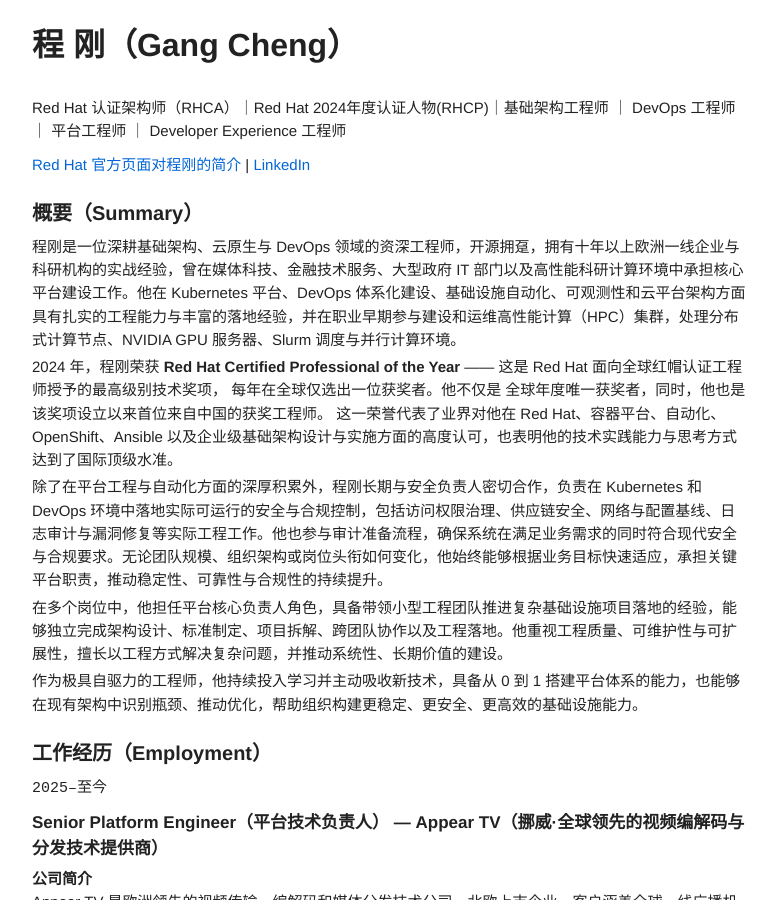
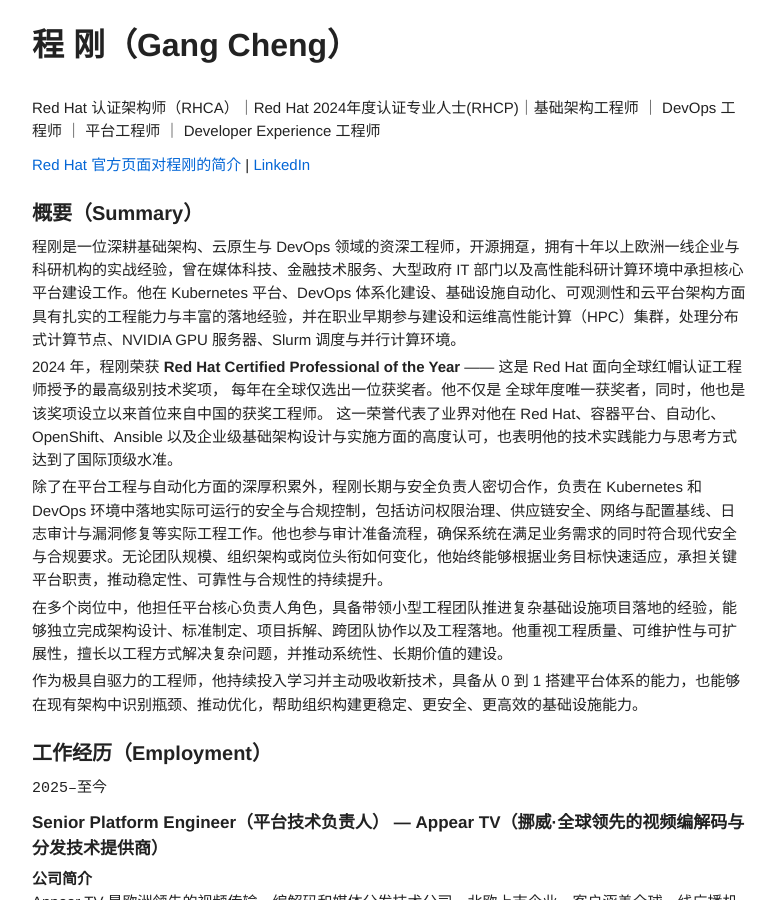
Before and after one commit to gcccheng/wugui, a Jekyll site: the page built from index.md, in a window 1280 px wide and 900 px high. Shown: the whole window, without its empty margins (118-893 px from the left). Built offline with Jekyll 4.4.1, drawn with Linux system fonts in a browser that asks for light colours.

Commit message:
Update title for Red Hat certification description

```diff
--- a/index.md
+++ b/index.md
@@ -5,7 +5,7 @@ title: 程刚中文简历
 
 # 程 刚（Gang Cheng）
 
-Red Hat 认证架构师（RHCA）｜Red Hat 2024年度认证人物(RHCP)｜基础架构工程师 ｜ DevOps 工程师 ｜ 平台工程师 ｜ Developer Experience 工程师
+Red Hat 认证架构师（RHCA）｜Red Hat 2024年度认证专业人士(RHCP)｜基础架构工程师 ｜ DevOps 工程师 ｜ 平台工程师 ｜ Developer Experience 工程师
 
 <div id="webaddress">
 <a href="https://www.redhat.com/zh-cn/blog/announcing-2024-red-hat-certified-professional-year-gang-cheng">Red Hat 官方页面对程刚的简介</a> |
```
